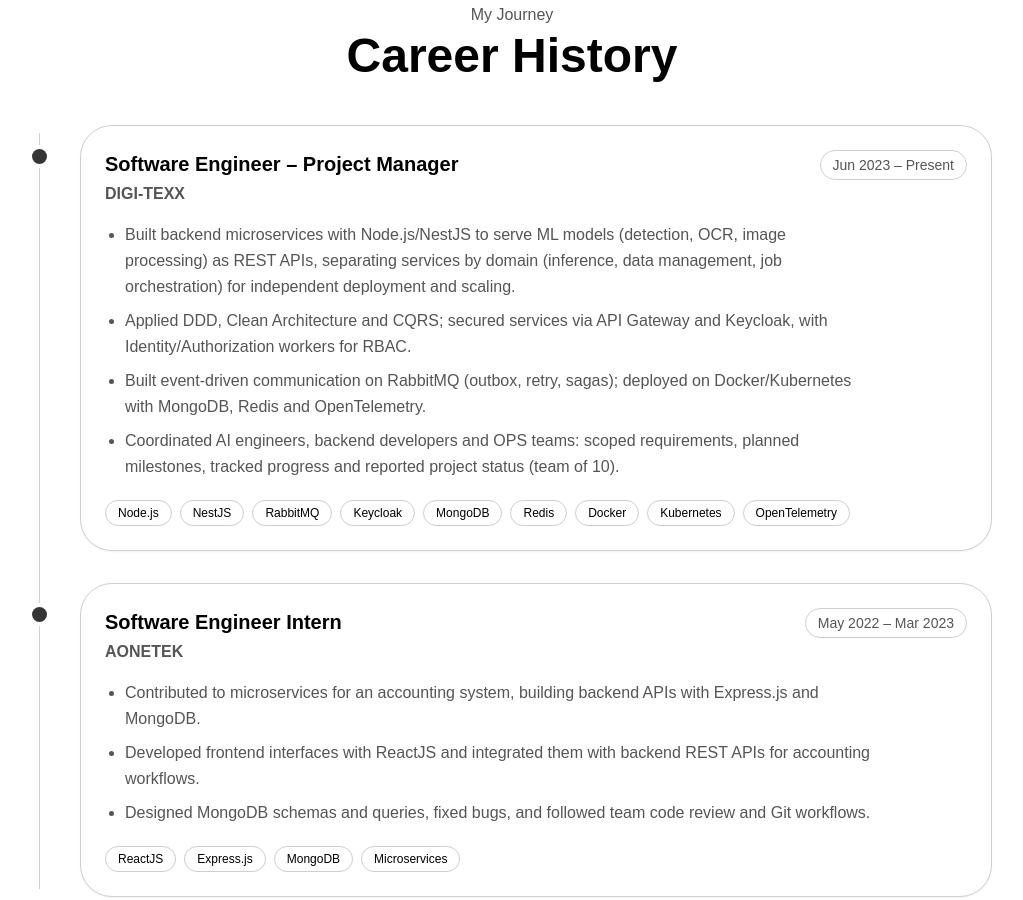
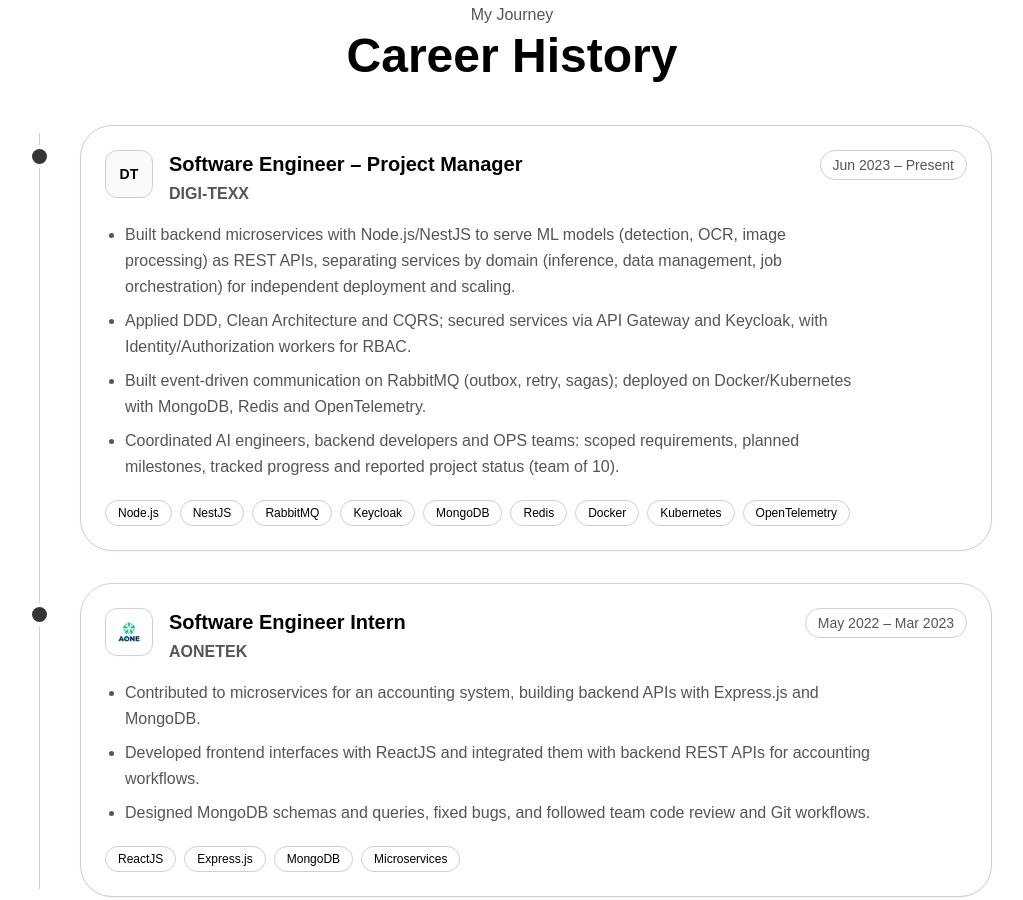
Before and after one commit to tuannamm/portfolio, an Astro site: page / in a window 1280 px wide. Shown: the part 2401-3301 px from the top of the page, without its empty margins (128-1151 px from the left). Built offline with nearby package versions, Linux system fonts and the light colour scheme; Astro itself is replaced by a stand-in of ours.

Commit message:
feat: add University of Science and AONETEK logos to Career History and Education

```diff
--- a/src/components/sections/Education.astro
+++ b/src/components/sections/Education.astro
@@ -3,6 +3,7 @@ import { useTranslations, type Lang } from '../../i18n/ui';
 import { education, certifications } from '../../data/education';
 import SectionHeading from '../ui/SectionHeading.astro';
 import Card from '../ui/Card.astro';
+import OrgLogo from '../ui/OrgLogo.astro';
 
 interface Props { lang: Lang }
 const { lang } = Astro.props;
@@ -21,7 +22,8 @@ const t = useTranslations(lang);
         <h3 class="mb-4 text-xl font-semibold text-fg">{t('education.education')}</h3>
         <ul class="w-full divide-y divide-line" role="list">
           {education.map((e) => (
-            <li class="py-4 first:pt-0 last:pb-0">
+            <li class="flex flex-col items-center py-4 first:pt-0 last:pb-0">
+              {e.logo && <OrgLogo logo={e.logo} name={e.school[lang]} size="lg" class="mb-3" />}
               <p class="font-semibold text-fg">{e.school[lang]}</p>
               <p class="mt-1 text-sm text-muted">{e.start}–{e.end}</p>
               {e.note && <p class="mt-2 text-sm leading-relaxed text-muted">{e.note[lang]}</p>}
--- a/src/components/sections/Experience.astro
+++ b/src/components/sections/Experience.astro
@@ -5,6 +5,7 @@ import { formatMonth } from '../../lib/format';
 import SectionHeading from '../ui/SectionHeading.astro';
 import Card from '../ui/Card.astro';
 import Tag from '../ui/Tag.astro';
+import OrgLogo from '../ui/OrgLogo.astro';
 
 interface Props { lang: Lang }
 const { lang } = Astro.props;
@@ -27,11 +28,14 @@ const t = useTranslations(lang);
           ></span>
           <Card variant="details" class="text-left">
             <div class="flex flex-wrap items-start justify-between gap-x-6 gap-y-3">
-              <div class="min-w-0">
-                <h3 class="text-xl font-semibold text-fg">{job.role[lang]}</h3>
-                <p class="mt-1 font-semibold text-muted">
-                  {job.company} {job.location && <span class="font-normal">· {job.location[lang]}</span>}
-                </p>
+              <div class="flex min-w-0 items-start gap-4">
+                <OrgLogo logo={job.logo} name={job.company} />
+                <div class="min-w-0">
+                  <h3 class="text-xl font-semibold text-fg">{job.role[lang]}</h3>
+                  <p class="mt-1 font-semibold text-muted">
+                    {job.company} {job.location && <span class="font-normal">· {job.location[lang]}</span>}
+                  </p>
+                </div>
               </div>
               <p class="shrink-0 whitespace-nowrap rounded-full border border-line px-3 py-1 text-sm font-medium text-muted">
                 <time datetime={job.start}>{formatMonth(job.start, lang)}</time> –{' '}
--- /dev/null
+++ b/src/components/ui/OrgLogo.astro
@@ -0,0 +1,89 @@
+---
+import type { ImageMetadata } from 'astro';
+import { Image } from 'astro:assets';
+
+interface Props {
+  logo?: ImageMetadata;
+  name: string;
+  size?: 'md' | 'lg';
+  class?: string;
+}
+
+const { logo, name, size = 'md', class: className = '' } = Astro.props;
+const parts = name.split(/[\s-]+/).filter(Boolean);
+const initials =
+  parts.length >= 2
+    ? `${parts[0][0]}${parts[1][0]}`.toUpperCase()
+    : name.slice(0, 2).toUpperCase();
+
+const targetPx = size === 'lg' ? 112 : 96;
+const imgWidth = logo ? Math.min(targetPx, logo.width) : targetPx;
+const imgHeight = logo ? Math.round((imgWidth * logo.height) / logo.width) : targetPx;
+---
+
+<span
+  class:list={[
+    'org-logo',
+    size === 'lg' ? 'org-logo-lg' : 'org-logo-md',
+    logo ? 'org-logo-img' : 'org-logo-fallback',
+    className,
+  ]}
+>
+  {logo ? (
+    <Image
+      src={logo}
+      alt={name}
+      width={imgWidth}
+      height={imgHeight}
+      format="webp"
+      quality={90}
+      loading="lazy"
+      decoding="async"
+    />
+  ) : (
+    <span aria-hidden="true">{initials}</span>
+  )}
+</span>
+
+<style>
+  .org-logo {
+    display: grid;
+    place-items: center;
+    flex-shrink: 0;
+    border-radius: 0.75rem;
+    border: 1px solid var(--c-line);
+    overflow: hidden;
+  }
+  .org-logo-md {
+    width: 2.75rem;
+    height: 2.75rem;
+    padding: 0.375rem;
+  }
+  @media (min-width: 640px) {
+    .org-logo-md {
+      width: 3rem;
+      height: 3rem;
+    }
+  }
+  .org-logo-lg {
+    width: 3.5rem;
+    height: 3.5rem;
+    padding: 0.375rem;
+  }
+  .org-logo-img {
+    background-color: #ffffff;
+  }
+  .org-logo-img :global(img) {
+    width: 100%;
+    height: 100%;
+    object-fit: contain;
+  }
+  .org-logo-fallback {
+    background-color: var(--c-surface);
+    color: var(--c-fg);
+    font-weight: 600;
+    font-size: 0.875rem;
+    letter-spacing: 0.02em;
+    line-height: 1;
+  }
+</style>
--- a/src/data/education.ts
+++ b/src/data/education.ts
@@ -1,8 +1,10 @@
+import universityOfScienceLogo from '../assets/logos/university-of-science.png';
 import type { Certification, Degree } from './types';
 
 export const education: Degree[] = [
   {
     school: { en: 'University of Science', vi: 'Trường Đại học Khoa học Tự nhiên' },
+    logo: universityOfScienceLogo,
     start: '2019',
     end: '2023',
     note: { en: 'GPA: 3.50/4.00', vi: 'GPA: 3,50/4,00' },
--- a/src/data/experience.ts
+++ b/src/data/experience.ts
@@ -1,3 +1,4 @@
+import aonetekLogo from '../assets/logos/aonetek.jpeg';
 import type { Job } from './types';
 
 export const experience: Job[] = [
@@ -28,6 +29,7 @@ export const experience: Job[] = [
   },
   {
     company: 'AONETEK',
+    logo: aonetekLogo,
     role: { en: 'Software Engineer Intern', vi: 'Thực tập sinh kỹ sư phần mềm' },
     start: '2022-05',
     end: '2023-03',
--- a/src/data/types.ts
+++ b/src/data/types.ts
@@ -1,3 +1,5 @@
+import type { ImageMetadata } from 'astro';
+
 export type Localized = { en: string; vi: string };
 export type Lang = keyof Localized;
 
@@ -21,6 +23,7 @@ export interface SkillGroup {
 
 export interface Job {
   company: string;
+  logo?: ImageMetadata;
   role: Localized;
   location?: Localized;
   start: string; // YYYY-MM
@@ -42,6 +45,7 @@ export interface Project {
 
 export interface Degree {
   school: Localized;
+  logo?: ImageMetadata;
   degree?: Localized;
   start: string; // YYYY
   end: string;
```
Also changed, not shown: src/assets/logos/aonetek.jpeg (added), src/assets/logos/university-of-science.png (added).
